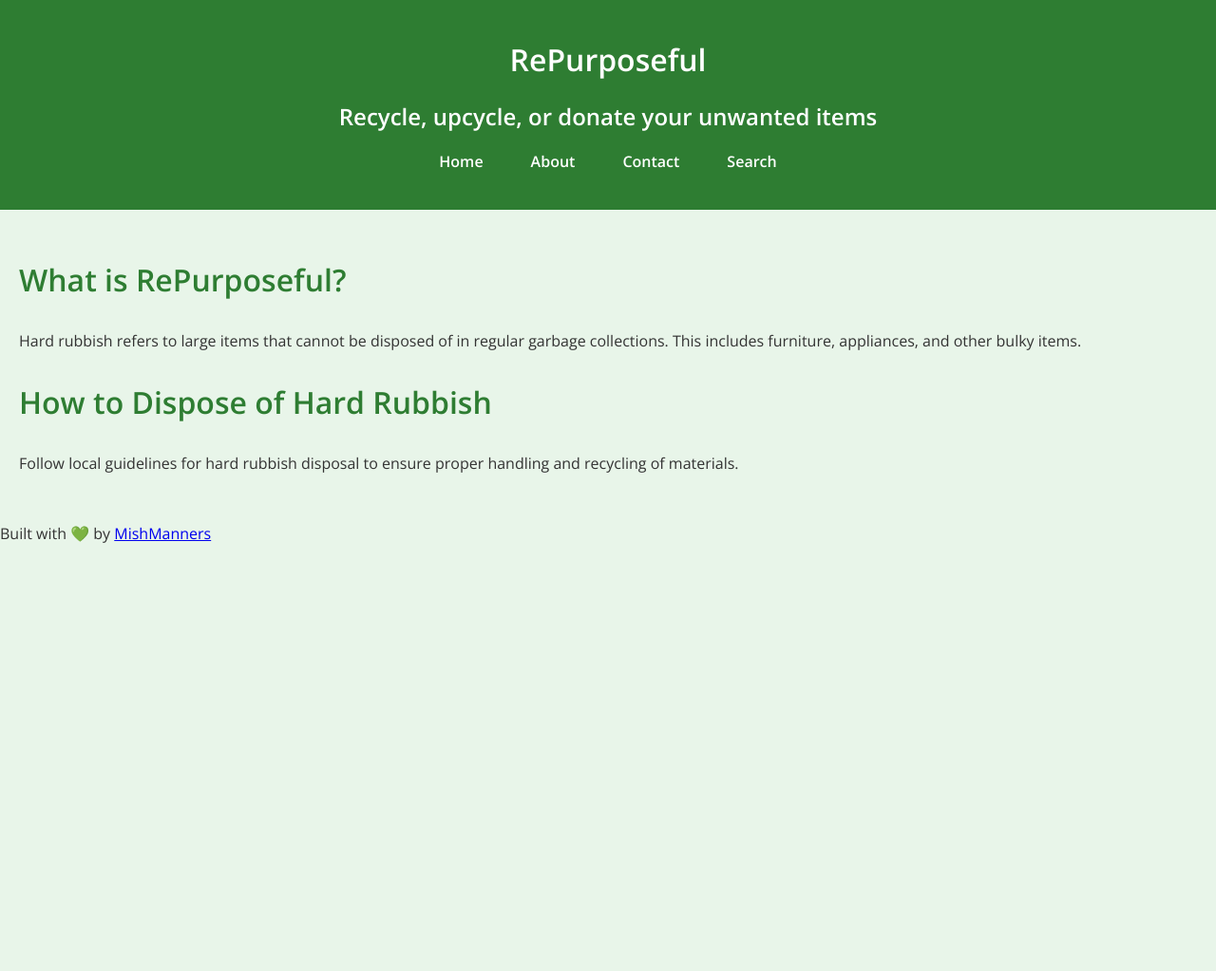
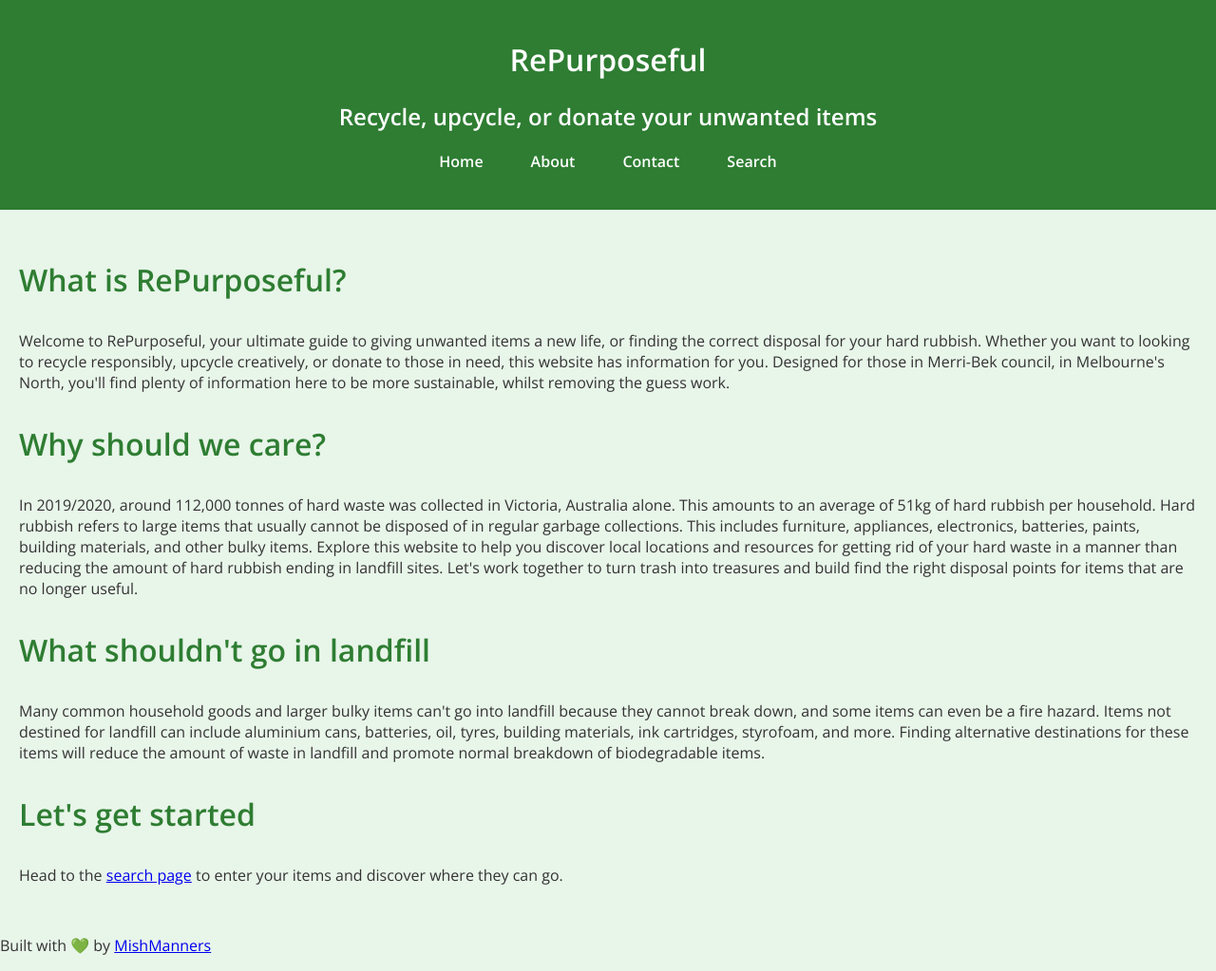
Before and after one commit to mishmanners/hard-rubbish-info-website, a website: page src/index.html in a window 1280 px wide. Shown: the whole page at 95% size. Before the commit the page ends 800 px from the top, so only its background shows below. Drawn offline with nearby package versions, Linux system fonts and the light colour scheme.

Commit message:
home page info

```diff
--- a/src/index.html
+++ b/src/index.html
@@ -22,11 +22,19 @@
     <main>
         <section>
             <h3>What is RePurposeful?</h3>
-            <p>Hard rubbish refers to large items that cannot be disposed of in regular garbage collections. This includes furniture, appliances, and other bulky items.</p>
+            <p>Welcome to RePurposeful, your ultimate guide to giving unwanted items a new life, or finding the correct disposal for your hard rubbish. Whether you want to looking to recycle responsibly, upcycle creatively, or donate to those in need, this website has information for you. Designed for those in Merri-Bek council, in Melbourne's North, you'll find plenty of information here to be more sustainable, whilst removing the guess work.</p>
         </section>
         <section>
-            <h3>How to Dispose of Hard Rubbish</h3>
-            <p>Follow local guidelines for hard rubbish disposal to ensure proper handling and recycling of materials.</p>
+            <h3>Why should we care?</h3>
+            <p>In 2019/2020, around 112,000 tonnes of hard waste was collected in Victoria, Australia alone. This amounts to an average of 51kg of hard rubbish per household. Hard rubbish refers to large items that usually cannot be disposed of in regular garbage collections. This includes furniture, appliances, electronics, batteries, paints, building materials, and other bulky items. Explore this website to help you discover local locations and resources for getting rid of your hard waste in a manner than reducing the amount of hard rubbish ending in landfill sites. Let's work together to turn trash into treasures and build find the right disposal points for items that are no longer useful.</p>
+        </section>
+        <section>
+            <h3>What shouldn't go in landfill</h3>
+            <p>Many common household goods and larger bulky items can't go into landfill because they cannot break down, and some items can even be a fire hazard. Items not destined for landfill can include aluminium cans, batteries, oil, tyres, building materials, ink cartridges, styrofoam, and more. Finding alternative destinations for these items will reduce the amount of waste in landfill and promote normal breakdown of biodegradable items.</p>
+        </section>
+        <section>
+            <h3>Let's get started</h3>
+            <p>Head to the <a href="/search">search page</a> to enter your items and discover where they can go.</p>
         </section>
     </main>
     <footer>
```
